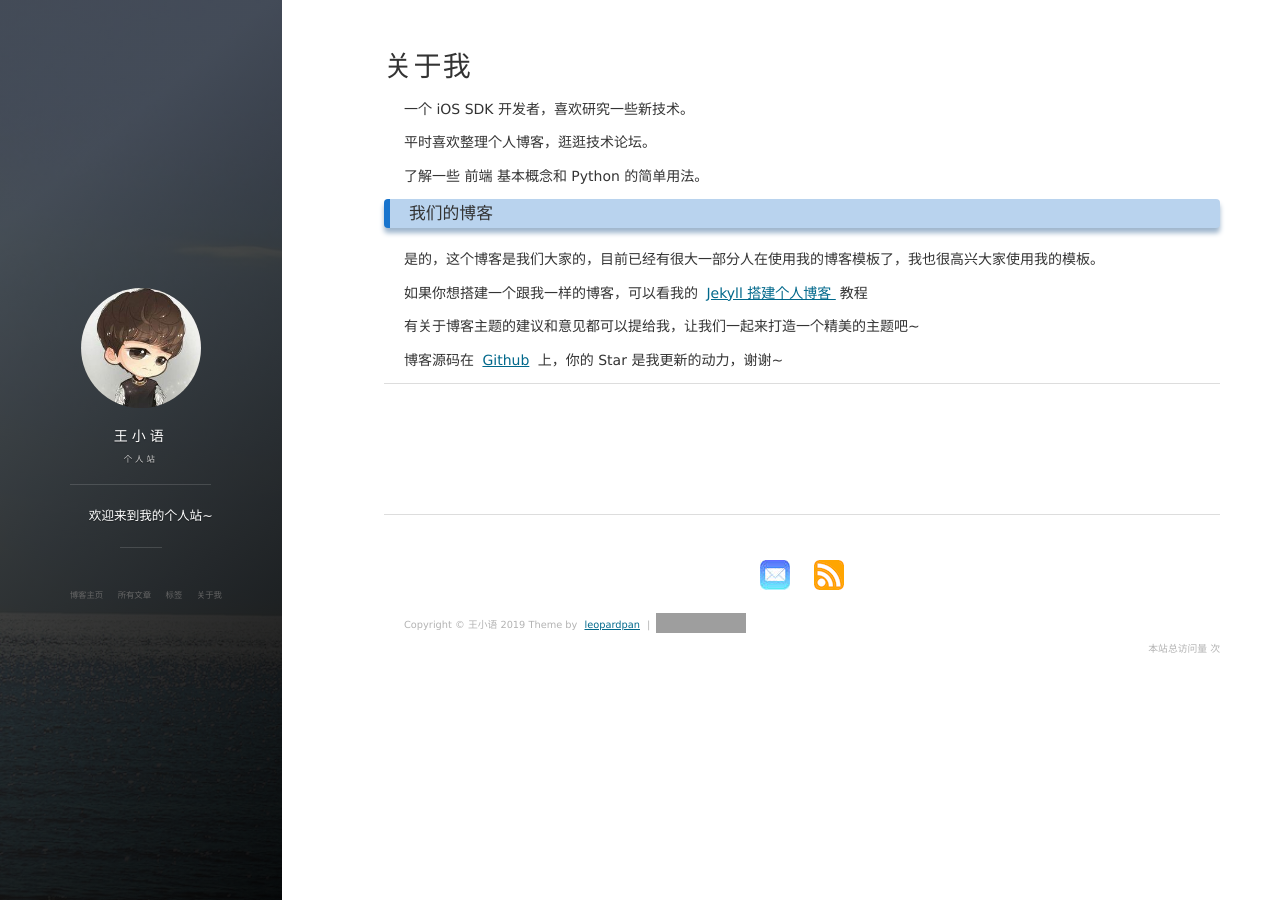
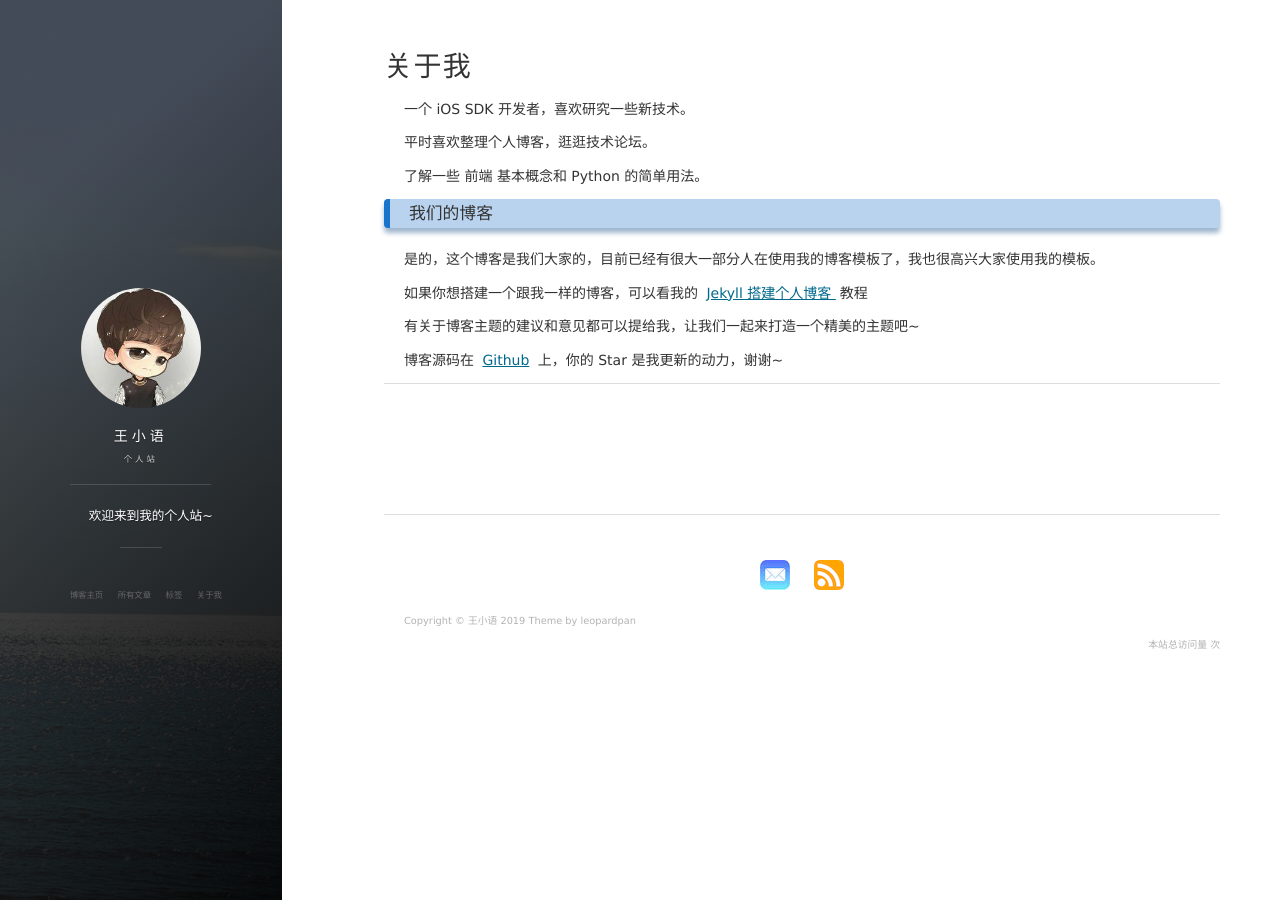
Before and after one commit to xiaoyu2008sunny/xiaoyu2008sunny.github.io, a Jekyll site: the page built from about.md, in a window 1280 px wide. Built offline with Jekyll 4.4.1, drawn with Linux system fonts in a browser that asks for light colours; nearby versions of some CDN libraries; comment, search, counter and statistics services are not loaded; grey boxes are pictures that could not be loaded.

Commit message:
Update footer.html

```diff
--- a/_includes/footer.html
+++ b/_includes/footer.html
@@ -87,12 +87,7 @@
 
         <div class = "footer_div">
            <p class="copyright text-muted">
-            Copyright &copy; {{ site.title }} {{ site.time | date: '%Y' }} Theme by <a href="http://baixin.io/">leopardpan</a> |
-            <iframe
-                style="margin-left: 2px; margin-bottom:-5px;"
-                frameborder="0" scrolling="0" width="91px" height="20px"
-                src="https://ghbtns.com/github-btn.html?user=leopardpan&repo=leopardpan.github.io&type=star&count=true" >
-            </iframe>
+            Copyright &copy; {{ site.title }} {{ site.time | date: '%Y' }} Theme by leopardpan</a>
             </p>
         	<div align="right">
     			<link rel="stylesheet" href="//cdn.bootcss.com/font-awesome/4.3.0/css/font-awesome.min.css">
```
